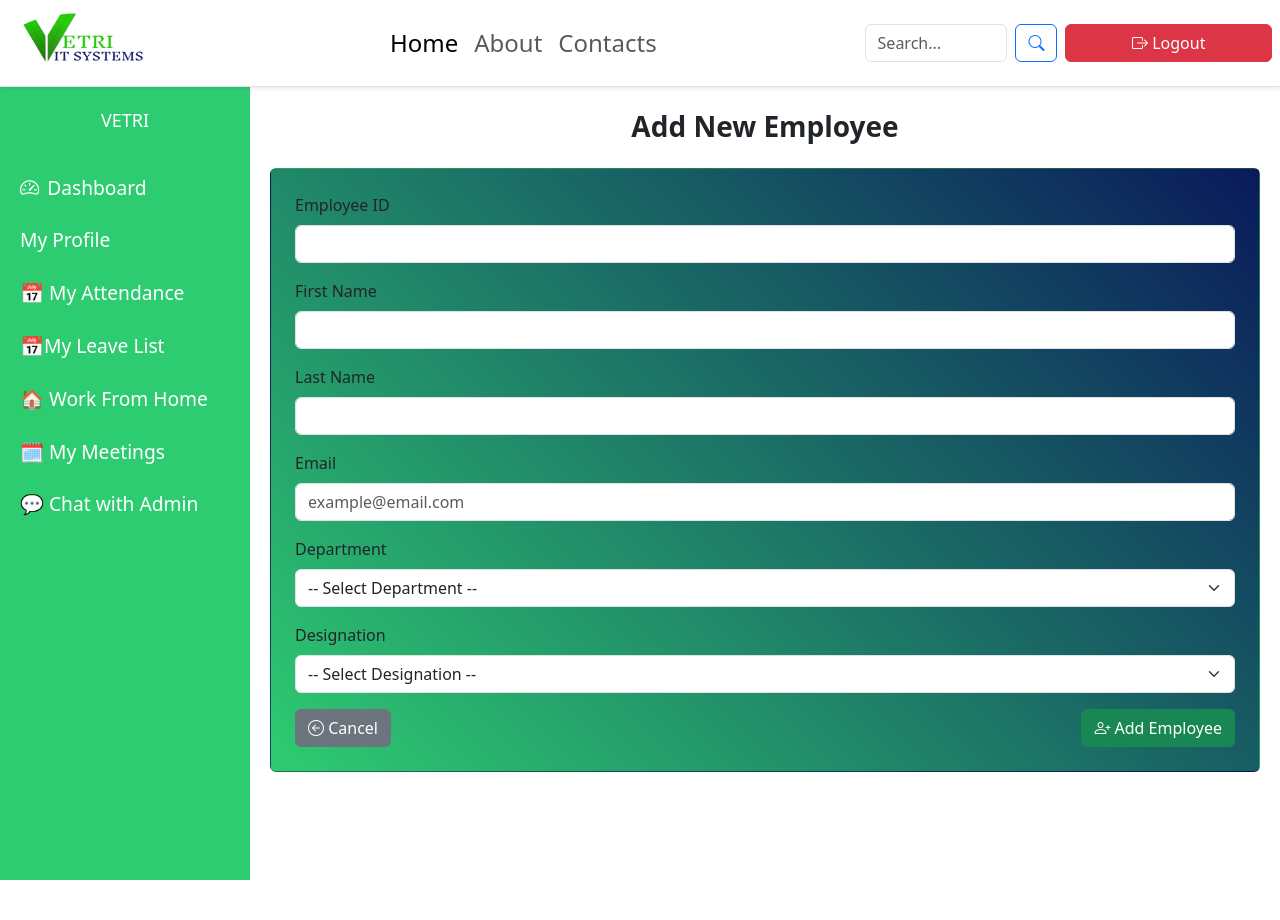
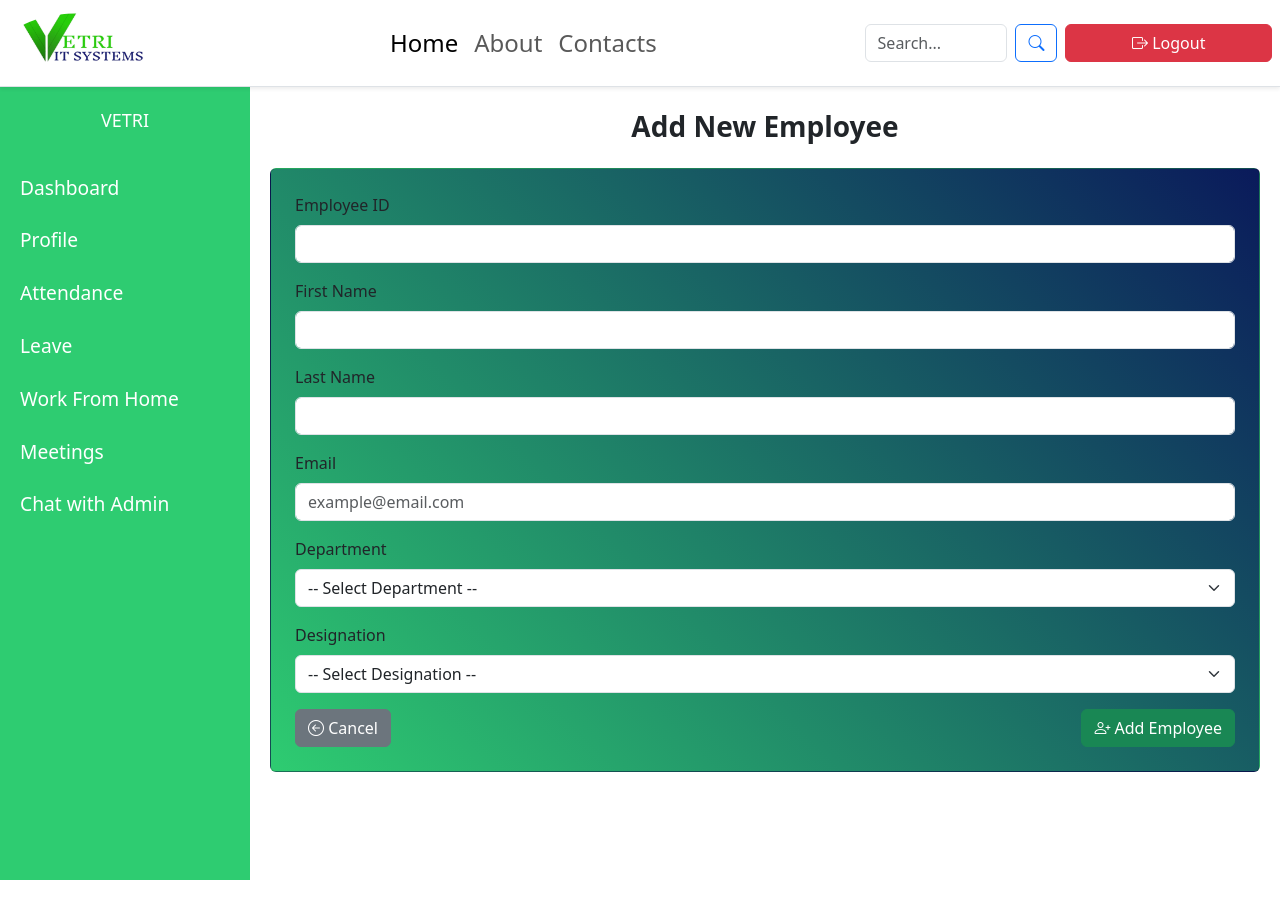
Before and after one commit to muppudathiganesh/employee_management_system, a Django app: page /employee/add/ in a window 1280 px wide. Shown: the top 920 px of the page. Run offline with Django 5.2, Linux system fonts and the light colour scheme; data comes from the database, SQL or seed files in the repository; both versions use the stored data as it was after the commit.

Commit message:
icons remove in base

```diff
--- a/employees/templates/base.html
+++ b/employees/templates/base.html
@@ -71,33 +71,33 @@
      <button class="close-btn" onclick="toggleSidebar()">&times;</button>
     <h4>VETRI</h4>
     {% if request.user.is_superuser %}
-      <a href="{% url 'dashboard' %}"><i class="bi bi-speedometer2 me-2"></i>Dashboard</a>
-      <a href="{% url 'employee_list' %}"><i class="bi bi-people me-2"></i>All Employees</a>
-      <a href="{% url 'view_departments' %}">🏢 Departments</a>
-      <a href="{% url 'attendance_list' %}">📅 Attendance</a>
-      <a href="{% url 'payroll_list' %}">💰 Payroll</a>
-      <a href="{% url 'leave_list' %}">📅 Leave</a>
-      <a href="{% url 'wfh_list' %}">🏠 Work From Home</a>
+      <a href="{% url 'dashboard' %}">Dashboard</a>
+      <a href="{% url 'employee_list' %}">All Employees</a>
+      <a href="{% url 'view_departments' %}"> Departments</a>
+      <a href="{% url 'attendance_list' %}"> Attendance</a>
+      <a href="{% url 'payroll_list' %}"> Payroll</a>
+      <a href="{% url 'leave_list' %}"> Leave</a>
+      <a href="{% url 'wfh_list' %}"> Work From Home</a>
 
-     <a href="{% url 'meetings_view' %}">🗓️ Meetings</a>
-      <a href="{% url 'admin_chat_list' %}">💬 Chat</a>
-      <a href="{% url 'employee_detail' %}">⚙️ Employee Details</a>
+     <a href="{% url 'meetings_view' %}"> Meetings</a>
+      <a href="{% url 'admin_chat_list' %}"> Chat</a>
+      <a href="{% url 'employee_detail' %}"> Employee Details</a>
        <a class="nav-link" href="{% url 'login_logout_report' %}">
-    🕒 Employee Login/Logout Report
+     Employee Login/Logout Report
   </a>
     {% else %}
-      <a href="{% url 'employee_dashboard' %}"><i class="bi bi-speedometer2 me-2"></i>Dashboard</a>
+      <a href="{% url 'employee_dashboard' %}">Dashboard</a>
 
-      <a href="{% url 'my_profile' %}">My Profile</a>
+      <a href="{% url 'my_profile' %}"> Profile</a>
 
 
-      <a href="{% url 'employee_attendance' %}">📅 My Attendance</a>
+      <a href="{% url 'employee_attendance' %}">  Attendance</a>
       <!-- <a href="{% url 'payroll_list' %}">💰 Payroll</a> -->
-      <a href="{% url 'employee_leave_list' %}">📅My Leave List</a>
-      <a href="{% url 'wfh_list' %}">🏠 Work From Home</a>
-      <a href="{% url 'meetings_view' %}">🗓️ My Meetings</a>
+      <a href="{% url 'employee_leave_list' %}"> Leave </a>
+      <a href="{% url 'wfh_list' %}"> Work From Home</a>
+      <a href="{% url 'meetings_view' %}">  Meetings</a>
    {% if admin_id %}
-  <a href="{% url 'chat_with_employee' admin_id %}">💬 Chat with Admin</a>
+  <a href="{% url 'chat_with_employee' admin_id %}"> Chat with Admin</a>
 {% endif %}
 
 
```
Also changed, not shown: db.sqlite3, 1 other file.
